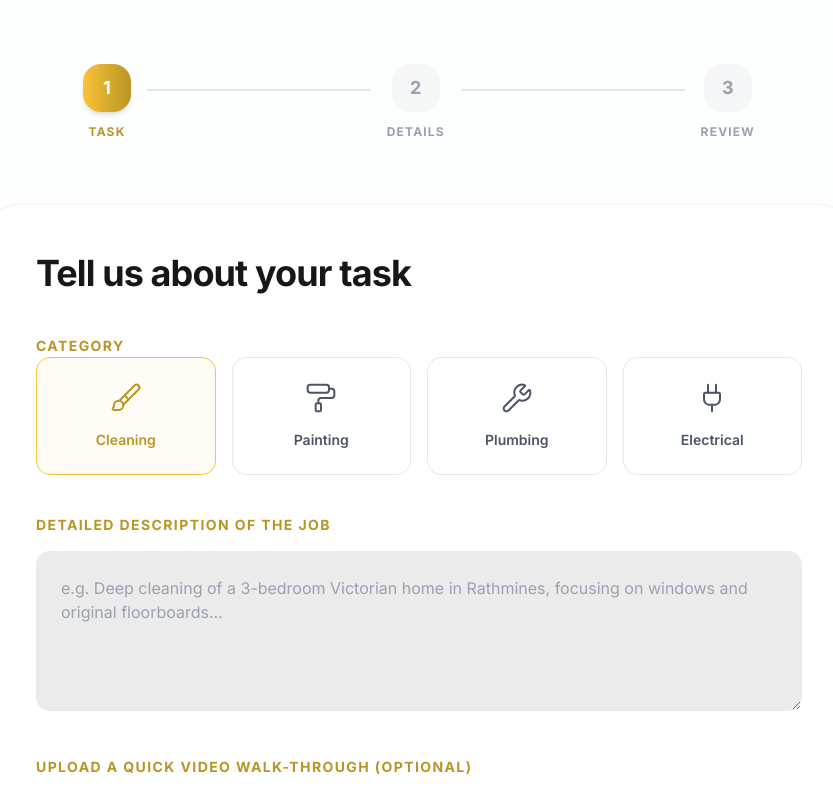
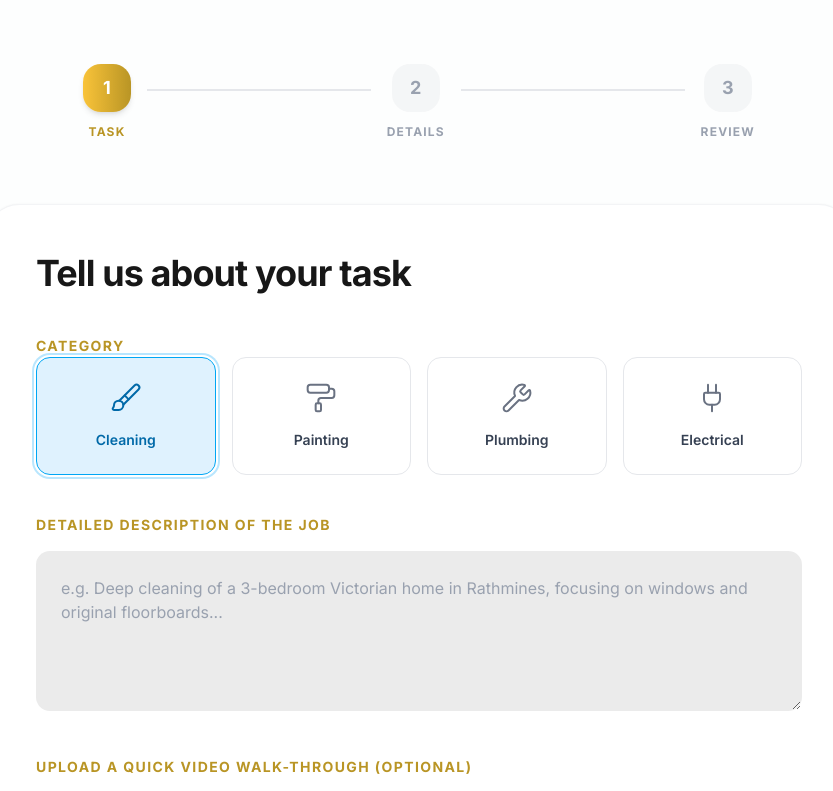
Before and after one commit to RAMOHAM/fixora-ui, a Next.js app: page /book in a window 1280 px wide. Shown: the top 791 px of the page, without its empty margins (221-1054 px from the left). Built offline with nearby package versions, Linux system fonts and the light colour scheme.

Commit message:
ui job category improvements

```diff
--- a/app/admin/BookingsPage.tsx
+++ b/app/admin/BookingsPage.tsx
@@ -5,6 +5,7 @@ import { MoreHorizontal } from "lucide-react";
 import { Button } from "@/components/ui/button";
 import { Card } from "@/components/ui/card";
 import { cn } from "@/lib/utils";
+import { getBookingCategoryMeta } from "@/app/shared/categoryConfig";
 import { useEffect, useMemo, useRef, useState } from "react";
 import { createPortal } from "react-dom";
 
@@ -264,19 +265,26 @@ export default function BookingsPage() {
                             <tr key={idx} className={cn(idx !== 0 && "border-t border-black/5")}>
                                 <td className="px-6 py-5">
                                     <div className="flex items-center gap-3">
-                                        <div
-                                            className="grid size-9 place-items-center rounded-xl bg-slate-100 ring-1 ring-black/5">
-                        <span className="text-[10px] font-bold text-slate-500">
-                          {booking.category
-                              .split(" ")
-                              .slice(0, 2)
-                              .map((s) => s[0])
-                              .join("")}
-                        </span>
-                                        </div>
+                                        {(() => {
+                                            const meta = getBookingCategoryMeta(booking.category);
+                                            const Icon = meta.icon;
+                                            return (
+                                                <div
+                                                    className={cn(
+                                                        "grid size-9 place-items-center rounded-xl border ring-1 ring-black/5",
+                                                        meta.surfaceClass
+                                                    )}
+                                                >
+                                                    <Icon className={cn("size-4", meta.accentClass)} />
+                                                </div>
+                                            );
+                                        })()}
                                         <div className="min-w-0 leading-tight">
                                             <div className="font-semibold text-slate-900">
-                                                {booking.category}
+                                                {(() => {
+                                                    const meta = getBookingCategoryMeta(booking.category);
+                                                    return meta.label;
+                                                })()}
                                             </div>
                                             {booking.location ? (
                                                 <div className="text-sm text-slate-500">{booking.location}</div>
--- a/app/book/TaskDetailsForm.tsx
+++ b/app/book/TaskDetailsForm.tsx
@@ -1,19 +1,13 @@
 "use client";
 
 import { useEffect } from "react";
-import { Brush, PaintRoller, Wrench, Plug, Video } from "lucide-react";
+import { Video } from "lucide-react";
 import { cn } from "@/lib/utils";
 import { Button } from "@/components/ui/button";
 import { MultiStepFormProps } from "@/app/book/page";
 import { useFormContext } from "react-hook-form";
 import { BookingFormData } from "@/app/book/schema/formSchema";
-
-const categories = [
-    { id: "cleaning", label: "Cleaning", icon: Brush },
-    { id: "painting", label: "Painting", icon: PaintRoller },
-    { id: "plumbing", label: "Plumbing", icon: Wrench },
-    { id: "electrical", label: "Electrical", icon: Plug },
-];
+import { BOOKING_CATEGORIES } from "@/app/shared/categoryConfig";
 
 const TaskDetailsForm = ({ onNext }: MultiStepFormProps) => {
     const { register, watch, setValue, formState: { errors } } = useFormContext<BookingFormData>();
@@ -37,7 +31,7 @@ const TaskDetailsForm = ({ onNext }: MultiStepFormProps) => {
                     CATEGORY
                 </label>
                 <div className="grid grid-cols-2 md:grid-cols-4 gap-4">
-                    {categories.map((category) => {
+                    {BOOKING_CATEGORIES.map((category) => {
                         const Icon = category.icon;
                         const isSelected = selectedCategory === category.id;
                         return (
@@ -46,13 +40,24 @@ const TaskDetailsForm = ({ onNext }: MultiStepFormProps) => {
                                 key={category.id}
                                 onClick={() => setValue("category", category.id)}
                                 className={cn(
-                                    "flex flex-col items-center justify-center p-6 border rounded-xl transition-all duration-200",
+                                    "flex flex-col items-center justify-center p-6 border rounded-xl transition-all duration-200 focus-visible:outline-none focus-visible:ring-2 focus-visible:ring-black/20 focus-visible:ring-offset-2",
                                     isSelected
-                                        ? "border-primary bg-primary/5 text-primarydark"
-                                        : "border-gray-200 bg-white hover:border-gray-300 hover:bg-gray-50 text-gray-600"
+                                        ? cn(
+                                            category.selectedSurfaceClass,
+                                            category.accentClass,
+                                            "ring-2 ring-offset-2 shadow-sm",
+                                            category.selectedRingClass
+                                        )
+                                        : "border-gray-200 bg-white text-gray-700 hover:border-gray-300 hover:bg-gray-50 hover:shadow-sm hover:-translate-y-[1px]"
                                 )}
                             >
-                                <Icon size={32} className="mb-4 stroke-[1.5]" />
+                                <Icon
+                                    size={32}
+                                    className={cn(
+                                        "mb-4 stroke-[1.5]",
+                                        isSelected ? category.accentClass : "text-gray-500"
+                                    )}
+                                />
                                 <span className="font-semibold text-sm">{category.label}</span>
                             </button>
                         );
--- /dev/null
+++ b/app/shared/categoryConfig.ts
@@ -0,0 +1,80 @@
+import type { LucideIcon } from "lucide-react";
+import { Brush, PaintRoller, Plug, Wrench } from "lucide-react";
+
+export type BookingCategoryId = "cleaning" | "painting" | "plumbing" | "electrical";
+
+export type BookingCategoryMeta = {
+  id: BookingCategoryId;
+  label: string;
+  icon: LucideIcon;
+  /** Background + border color for badges (admin list, etc.) */
+  surfaceClass: string;
+  /** Text/icon color */
+  accentClass: string;
+  /** Stronger selected state for form tiles */
+  selectedSurfaceClass: string;
+  /** Colored ring for selected state */
+  selectedRingClass: string;
+};
+
+export const BOOKING_CATEGORIES: BookingCategoryMeta[] = [
+  {
+    id: "cleaning",
+    label: "Cleaning",
+    icon: Brush,
+    surfaceClass: "bg-sky-50 border-sky-200",
+    accentClass: "text-sky-700",
+    selectedSurfaceClass: "bg-sky-100 border-sky-500",
+    selectedRingClass: "ring-sky-200",
+  },
+  {
+    id: "painting",
+    label: "Painting",
+    icon: PaintRoller,
+    surfaceClass: "bg-violet-50 border-violet-200",
+    accentClass: "text-violet-700",
+    selectedSurfaceClass: "bg-violet-100 border-violet-500",
+    selectedRingClass: "ring-violet-200",
+  },
+  {
+    id: "plumbing",
+    label: "Plumbing",
+    icon: Wrench,
+    surfaceClass: "bg-amber-50 border-amber-200",
+    accentClass: "text-amber-800",
+    selectedSurfaceClass: "bg-amber-100 border-amber-500",
+    selectedRingClass: "ring-amber-200",
+  },
+  {
+    id: "electrical",
+    label: "Electrical",
+    icon: Plug,
+    surfaceClass: "bg-emerald-50 border-emerald-200",
+    accentClass: "text-emerald-700",
+    selectedSurfaceClass: "bg-emerald-100 border-emerald-500",
+    selectedRingClass: "ring-emerald-200",
+  },
+];
+
+function normalizeCategory(input: string) {
+  return input.trim().toLowerCase();
+}
+
+export function getBookingCategoryMeta(category: unknown): BookingCategoryMeta {
+  const raw = typeof category === "string" ? normalizeCategory(category) : "";
+  const meta =
+    BOOKING_CATEGORIES.find((c) => c.id === raw) ??
+    BOOKING_CATEGORIES.find((c) => normalizeCategory(c.label) === raw);
+
+  return (
+    meta ?? {
+      id: "cleaning",
+      label: typeof category === "string" && category.trim() ? category.trim() : "Unknown",
+      icon: Brush,
+      surfaceClass: "bg-slate-50 border-slate-200",
+      accentClass: "text-slate-700",
+      selectedSurfaceClass: "bg-slate-100 border-slate-400",
+      selectedRingClass: "ring-slate-200",
+    }
+  );
+}
```
